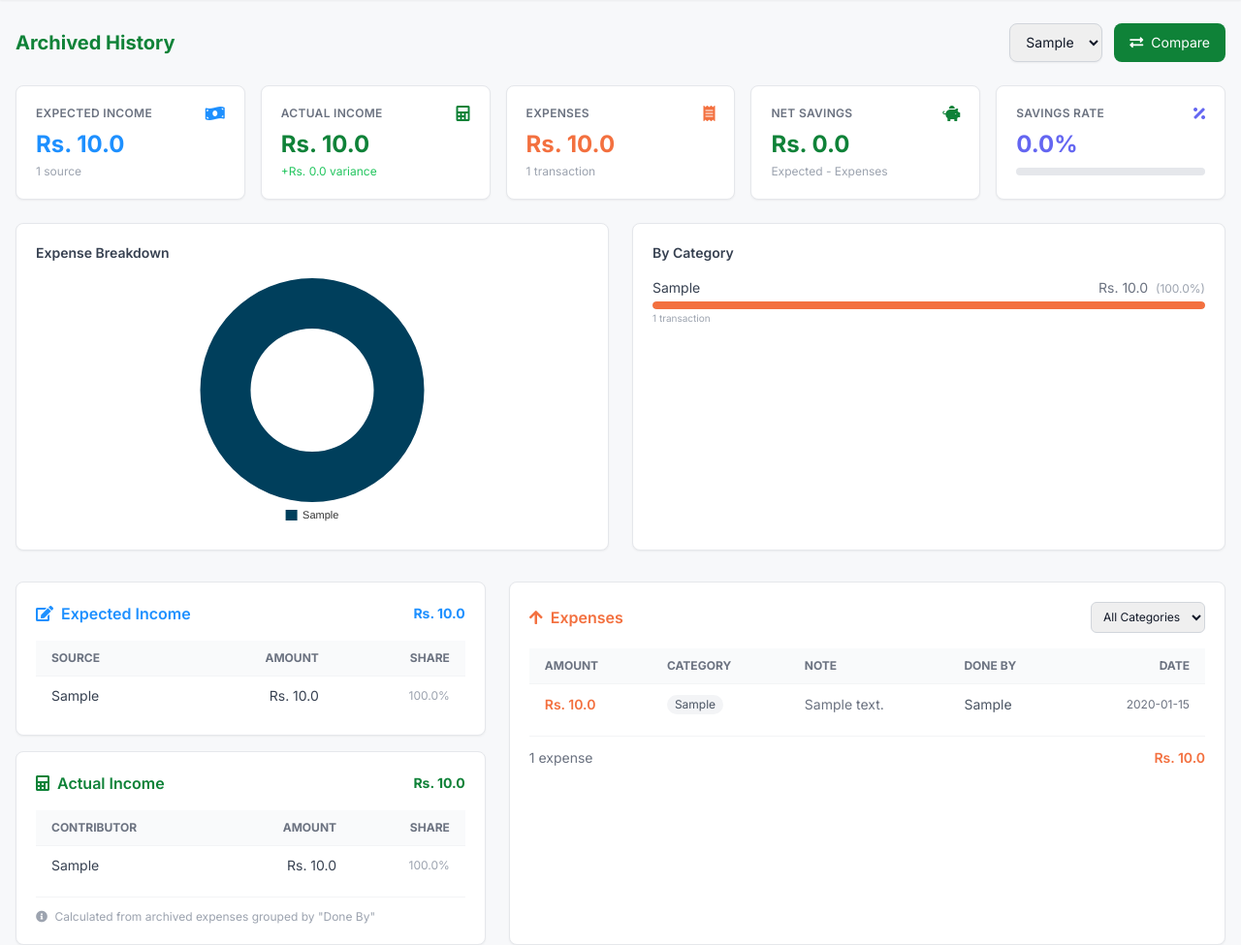
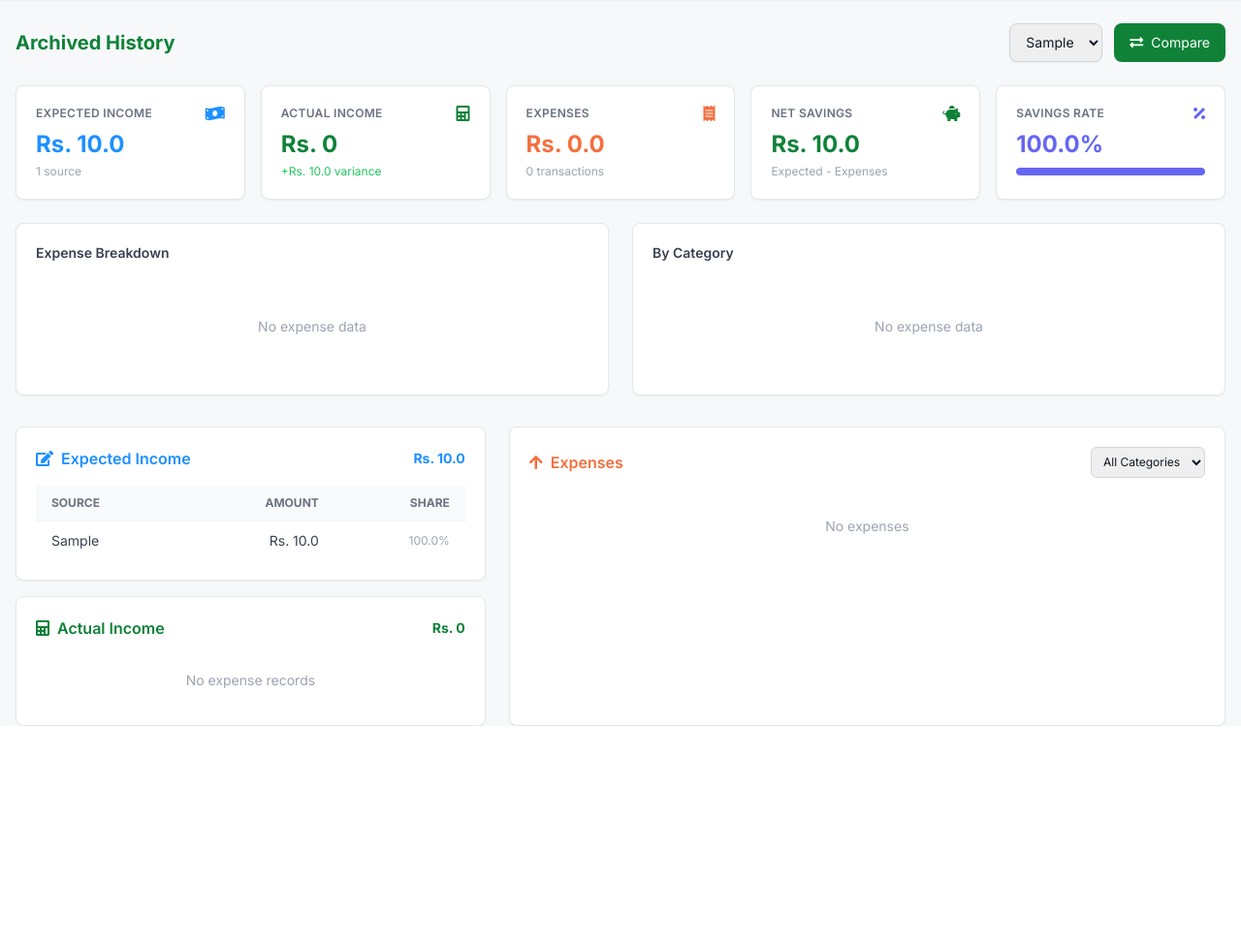
Before and after one commit to m-hassaan-habib/Budget-tracker, a Flask app: page /history/ in a window 1280 px wide. Shown: the part 61-1036 px from the top of the page at 97% size. After the commit the page ends 810 px from the top, so only its background shows below. Run offline with Flask 3, Linux system fonts and the light colour scheme; the visitor is signed in with stand-in values (Sample User, id 1); tables that the repository leaves empty hold one stand-in row (values such as "Sample post"); some libraries are stand-ins or nearby versions.

Commit message:
Fixed the history tab issue

```diff
--- a/routes/history.py
+++ b/routes/history.py
@@ -1,7 +1,19 @@
 from flask import Blueprint, render_template, request, current_app, session
 from auth_utils import login_required
+from datetime import datetime
 
 history_bp = Blueprint('history', __name__, url_prefix='/history')
+
+
+def format_month(month_str):
+    """Convert 'YYYY-MM' to 'Month YYYY' format."""
+    if not month_str or '-' not in month_str:
+        return month_str
+    try:
+        dt = datetime.strptime(month_str, '%Y-%m')
+        return dt.strftime('%B %Y')
+    except ValueError:
+        return month_str
 
 
 @history_bp.route('/')
@@ -10,14 +22,14 @@
     conn = current_app.db_pool.get_connection()
     try:
         with conn.cursor(dictionary=True) as cur:
-            # Get all archived months
+            # Get all archived months based on actual expense dates
             cur.execute("""
                 SELECT month FROM archived_income WHERE user_id=%s
                 UNION
-                SELECT month FROM archived_expense WHERE user_id=%s
+                SELECT DATE_FORMAT(date, '%%Y-%%m') AS month FROM archived_expense WHERE user_id=%s AND date IS NOT NULL
                 ORDER BY month DESC
             """, (session['user_id'], session['user_id']))
-            months = [row['month'] for row in cur.fetchall()]
+            months = [row['month'] for row in cur.fetchall() if row['month'] and not row['month'].startswith('%')]
 
             selected_month = request.args.get('month') or (months[0] if months else None)
             category_filter = request.args.get('category', '')
@@ -34,6 +46,7 @@
 
             if selected_month:
                 # Expected Income (manually entered, archived)
+                # Income uses month column since it doesn't have a date field
                 cur.execute(
                     "SELECT id, source, amount FROM archived_income WHERE month=%s AND user_id=%s",
                     (selected_month, session['user_id'])
@@ -45,18 +58,21 @@
                 total_income_month = sum(i["amount"] for i in archived_income)
 
                 # Actual Income (calculated from archived expenses grouped by done_by)
+                # Filter by the actual expense date, not the archive month
                 cur.execute("""
                     SELECT done_by, SUM(amount) AS total
-                    FROM archived_expense WHERE month=%s AND user_id=%s GROUP BY done_by
+                    FROM archived_expense
+                    WHERE DATE_FORMAT(date, '%%Y-%%m')=%s AND user_id=%s
+                    GROUP BY done_by
                 """, (selected_month, session['user_id']))
                 actual_income_by_person = {row['done_by']: float(row['total']) for row in cur.fetchall()}
                 total_actual_income_month = sum(actual_income_by_person.values())
 
-                # Expenses
+                # Expenses - filter by actual expense date
                 expense_query = """
                     SELECT id, amount, category, note, date, done_by
                     FROM archived_expense
-                    WHERE month=%s AND user_id=%s
+                    WHERE DATE_FORMAT(date, '%%Y-%%m')=%s AND user_id=%s
                 """
                 expense_params = [selected_month, session['user_id']]
 
@@ -79,18 +95,18 @@
                     for r in cur.fetchall()
                 ]
 
-                # Total expenses (unfiltered for summary)
+                # Total expenses - filter by actual expense date
                 cur.execute(
-                    "SELECT COALESCE(SUM(amount),0) AS total FROM archived_expense WHERE month=%s AND user_id=%s",
+                    "SELECT COALESCE(SUM(amount),0) AS total FROM archived_expense WHERE DATE_FORMAT(date, '%%Y-%%m')=%s AND user_id=%s",
                     (selected_month, session['user_id'])
                 )
                 total_expense_month = float(cur.fetchone()['total'])
 
-                # Category breakdown
+                # Category breakdown - filter by actual expense date
                 cur.execute("""
                     SELECT category, SUM(amount) AS total, COUNT(*) AS count
                     FROM archived_expense
-                    WHERE month=%s AND user_id=%s
+                    WHERE DATE_FORMAT(date, '%%Y-%%m')=%s AND user_id=%s
                     GROUP BY category
                     ORDER BY total DESC
                 """, (selected_month, session['user_id']))
@@ -104,10 +120,15 @@
         savings_rate = (net_savings / total_income_month * 100) if total_income_month else 0
         income_variance = total_income_month - total_actual_income_month
 
+        # Create month options with display names
+        month_options = [(m, format_month(m)) for m in months]
+
         return render_template(
             "history.html",
             months=months,
+            month_options=month_options,
             selected_month=selected_month,
+            selected_month_display=format_month(selected_month) if selected_month else None,
             incomes=archived_income,
             expenses=archived_expenses,
             total_income_month=total_income_month,
@@ -162,10 +183,10 @@
             cur.execute("""
                 SELECT DISTINCT month FROM archived_income WHERE user_id=%s
                 UNION
-                SELECT DISTINCT month FROM archived_expense WHERE user_id=%s
+                SELECT DISTINCT DATE_FORMAT(date, '%%Y-%%m') AS month FROM archived_expense WHERE user_id=%s AND date IS NOT NULL
                 ORDER BY month DESC
             """, (session['user_id'], session['user_id']))
-            months = [r['month'] for r in cur.fetchall()]
+            months = [r['month'] for r in cur.fetchall() if r['month'] and not r['month'].startswith('%')]
 
             m1 = request.args.get('m1')
             m2 = request.args.get('m2')
@@ -182,7 +203,7 @@
                     )
                     inc = float(cur.fetchone()['total'])
                     cur.execute(
-                        "SELECT COALESCE(SUM(amount),0) AS total FROM archived_expense WHERE user_id=%s AND month=%s",
+                        "SELECT COALESCE(SUM(amount),0) AS total FROM archived_expense WHERE user_id=%s AND DATE_FORMAT(date, '%%Y-%%m')=%s",
                         (session['user_id'], month)
                     )
                     exp = float(cur.fetchone()['total'])
@@ -204,21 +225,21 @@
                 """, (session['user_id'], m1, m2))
                 income = {r['month']: float(r['total']) for r in cur.fetchall()}
 
-                # Expense totals
+                # Expense totals - use actual expense date
                 cur.execute("""
-                    SELECT month, COALESCE(SUM(amount),0) AS total
+                    SELECT DATE_FORMAT(date, '%%Y-%%m') AS month, COALESCE(SUM(amount),0) AS total
                     FROM archived_expense
-                    WHERE user_id=%s AND month IN (%s,%s)
-                    GROUP BY month
+                    WHERE user_id=%s AND DATE_FORMAT(date, '%%Y-%%m') IN (%s,%s)
+                    GROUP BY DATE_FORMAT(date, '%%Y-%%m')
                 """, (session['user_id'], m1, m2))
                 expense = {r['month']: float(r['total']) for r in cur.fetchall()}
 
-                # Category breakdown
+                # Category breakdown - use actual expense date
                 cur.execute("""
-                    SELECT category, month, SUM(amount) AS total
+                    SELECT category, DATE_FORMAT(date, '%%Y-%%m') AS month, SUM(amount) AS total
                     FROM archived_expense
-                    WHERE user_id=%s AND month IN (%s,%s)
-                    GROUP BY category, month
+                    WHERE user_id=%s AND DATE_FORMAT(date, '%%Y-%%m') IN (%s,%s)
+                    GROUP BY category, DATE_FORMAT(date, '%%Y-%%m')
                 """, (session['user_id'], m1, m2))
 
                 cat_raw = cur.fetchall()
@@ -261,12 +282,18 @@
                     },
                 }
 
+        # Create month options with display names
+        month_options = [(m, format_month(m)) for m in months]
+
         return render_template(
             "history/compare.html",
             months=months,
+            month_options=month_options,
             comparison=comparison,
             m1=m1,
             m2=m2,
+            m1_display=format_month(m1) if m1 else None,
+            m2_display=format_month(m2) if m2 else None,
             trend=trend,
         )
 
--- a/templates/history.html
+++ b/templates/history.html
@@ -16,8 +16,8 @@
           class="h-10 border border-gray-300 dark:border-gray-700 dark:bg-[#1a1a1a]
                  dark:text-gray-200 rounded-lg shadow-sm px-3
                  focus:ring-[#0f8238] focus:border-[#0f8238] transition text-sm">
-          {% for m in months %}
-          <option value="{{ m }}" {% if m == selected_month %}selected{% endif %}>{{ m }}</option>
+          {% for value, display in month_options %}
+          <option value="{{ value }}" {% if value == selected_month %}selected{% endif %}>{{ display }}</option>
           {% endfor %}
         </select>
       </form>
```
Also changed, not shown: templates/history/compare.html (+4 -4 lines).
